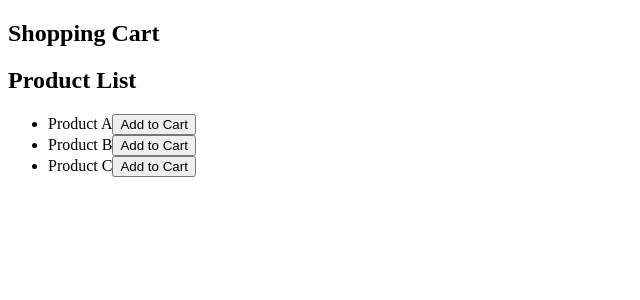
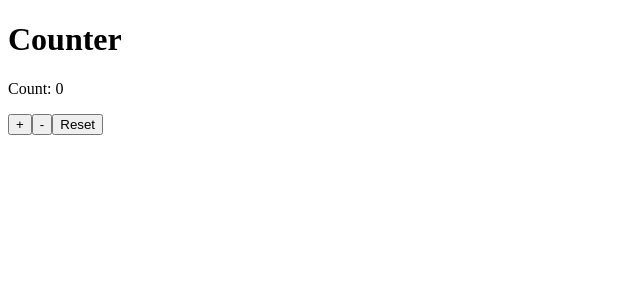
Before and after one commit to Ankit4Dec/React_Sessions, a React (Vite) app in the folder React Learning/React Questions/Practice Problems/: page / in a window 1280 px wide. Shown: the top 300 px of the page, without its empty margins (0-640 px from the left). Built offline with nearby package versions, Linux system fonts and the light colour scheme.

Commit message:
Counter Using Reducer

```diff
--- a/React Learning/React Questions/Practice Problems/src/App.jsx
+++ b/React Learning/React Questions/Practice Problems/src/App.jsx
@@ -21,6 +21,7 @@ import { Ten } from "./components/Ten";
 import { Thirteen } from "./components/Thirteen";
 import { Three } from "./components/Three";
 import { Twelve } from "./components/Twelve";
+import { Twenty } from "./components/Twenty.jsx";
 import { Two } from "./components/Two";
 
 function App() {
@@ -52,9 +53,11 @@ function App() {
         </div>
       </ThemeProvider> */}
 
-      <CartProvider>
+      {/* <CartProvider>
         <Ninteen />
-      </CartProvider>
+      </CartProvider> */}
+
+      <Twenty />
     </>
   );
 }
--- /dev/null
+++ b/React Learning/React Questions/Practice Problems/src/components/Twenty.jsx
@@ -0,0 +1,30 @@
+// Create a simple counter application using useReducer to manage the state
+
+import { useReducer } from "react";
+
+function reducer(state, action) {
+  switch (action.type) {
+    case "INCREMENT":
+      return { count: state.count + 1 };
+    case "DECREMENT":
+      return { count: state.count - 1 };
+    case "RESET":
+      return { count: 0 };
+  }
+}
+
+export const Twenty = () => {
+  const [state, dispatch] = useReducer(reducer, { count: 0 });
+
+  return (
+    <>
+      <div>
+        <h1>Counter</h1>
+        <p>Count: {state.count}</p>
+        <button onClick={() => dispatch({ type: "INCREMENT" })}>+</button>
+        <button onClick={() => dispatch({ type: "DECREMENT" })}>-</button>
+        <button onClick={() => dispatch({ type: "RESET" })}>Reset</button>
+      </div>
+    </>
+  );
+};
```
